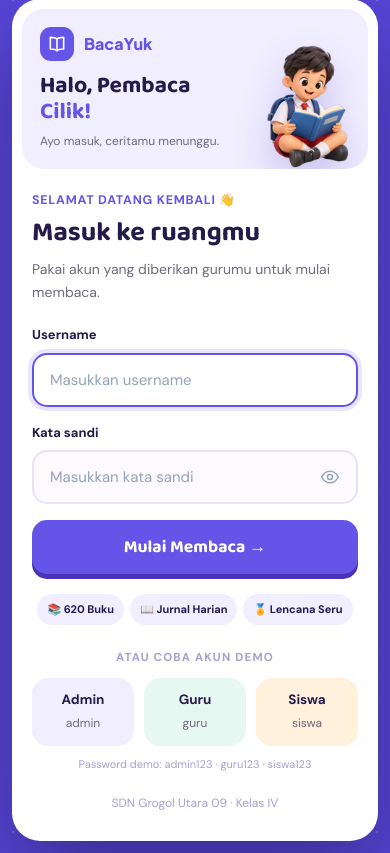
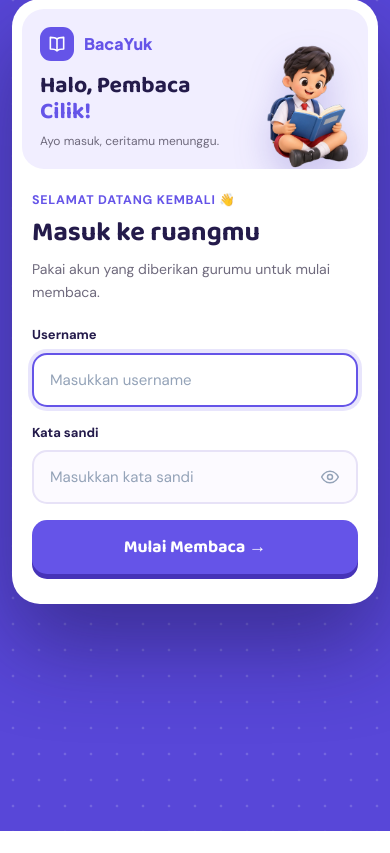
Before and after one commit to Rizki2629/bacayuk, a CodeIgniter 4 app: the page made by app/Views/auth/login.php in a window 390 px wide. Shown: the part 13-866 px from the top of the page. After the commit the page ends 844 px from the top, so only its background shows below. Run offline with PHP 8.4 and a stand-in for CodeIgniter, Linux system fonts and the light colour scheme; the template is opened without the code that fills it, so the values that code supplies are empty; some libraries are stand-ins or nearby versions.

Commit message:
Hapus bagian bawah form login atas perintah Rizki: pil fitur mobile, blok akun demo (3 kartu + baris password), dan baris nama sekolah

```diff
--- a/app/Views/auth/login.php
+++ b/app/Views/auth/login.php
@@ -24,11 +24,6 @@
 <label class="block"><span class="mb-2 block text-[13px] font-bold">Kata sandi</span><span class="relative block"><input type="password" id="sandi" name="password" required autocomplete="current-password" class="h-[54px] w-full appearance-none rounded-[15px] border-2 border-[#E7E2F7] bg-[#FCFAFF] px-4 pr-12 text-[15px] text-slate-900 caret-[#6554E8] outline-none placeholder:text-slate-400 transition focus:border-[#6554E8] focus:bg-white focus:ring-4 focus:ring-[#6554E8]/15 lg:h-14 lg:rounded-2xl" placeholder="Masukkan kata sandi"><button type="button" id="intip" aria-label="Tampilkan kata sandi" class="absolute right-2.5 top-1/2 -translate-y-1/2 rounded-lg p-2 text-slate-400 hover:bg-[#F1EEFF] hover:text-[#6554E8]"><svg id="mata-buka" width="20" height="20" viewBox="0 0 24 24" fill="none" stroke="currentColor" stroke-width="1.8" stroke-linecap="round" stroke-linejoin="round"><path d="M2 12s3.5-7 10-7 10 7 10 7-3.5 7-10 7-10-7-10-7Z"/><circle cx="12" cy="12" r="3"/></svg><svg id="mata-tutup" class="hidden" width="20" height="20" viewBox="0 0 24 24" fill="none" stroke="currentColor" stroke-width="1.8" stroke-linecap="round" stroke-linejoin="round"><path d="M9.9 4.24A9.12 9.12 0 0 1 12 4c6.5 0 10 8 10 8a18.5 18.5 0 0 1-2.16 3.19M6.61 6.61A13.5 13.5 0 0 0 2 12s3.5 8 10 8a9.74 9.74 0 0 0 5.39-1.61"/><path d="M2 2l20 20"/><path d="M9.88 9.88a3 3 0 1 0 4.24 4.24"/></svg></button></span></label>
 <button class="font-kartun h-[54px] w-full rounded-[15px] bg-[#6554E8] text-[17.5px] font-bold text-white shadow-[0_5px_0_#4633B8] transition hover:brightness-105 active:translate-y-1 active:shadow-[0_1px_0_#4633B8] lg:h-14 lg:rounded-2xl lg:text-lg">Mulai Membaca <span>→</span></button>
 </form>
-<div class="mt-5 flex justify-center gap-1.5 lg:hidden"><span class="rounded-full bg-[#F1EEFF] px-2.5 py-[7px] text-[11px] font-bold">📚 620 Buku</span><span class="rounded-full bg-[#F1EEFF] px-2.5 py-[7px] text-[11px] font-bold">📖 Jurnal Harian</span><span class="rounded-full bg-[#F1EEFF] px-2.5 py-[7px] text-[11px] font-bold">🏅 Lencana Seru</span></div>
-<p class="mb-3 mt-6 text-center text-[11.5px] font-bold uppercase tracking-[0.1em] text-[#A79FD0]">atau coba akun demo</p>
-<div class="grid grid-cols-3 gap-2.5 text-center"><div class="rounded-2xl bg-[#F1EEFF] px-1 py-3"><b class="block text-[13.5px]">Admin</b><span class="text-xs text-[#6F6A7D]">admin</span></div><div class="rounded-2xl bg-[#E7F7F2] px-1 py-3"><b class="block text-[13.5px]">Guru</b><span class="text-xs text-[#6F6A7D]">guru</span></div><div class="rounded-2xl bg-[#FFF1DC] px-1 py-3"><b class="block text-[13.5px]">Siswa</b><span class="text-xs text-[#6F6A7D]">siswa</span></div></div>
-<p class="mt-2.5 text-center text-[11px] text-[#A79FD0]">Password demo: admin123 · guru123 · siswa123</p>
-<p class="mt-[22px] text-center text-xs text-[#A79FD0]">SDN Grogol Utara 09 · Kelas IV</p>
 </main>
 </div>
 </div>
```
